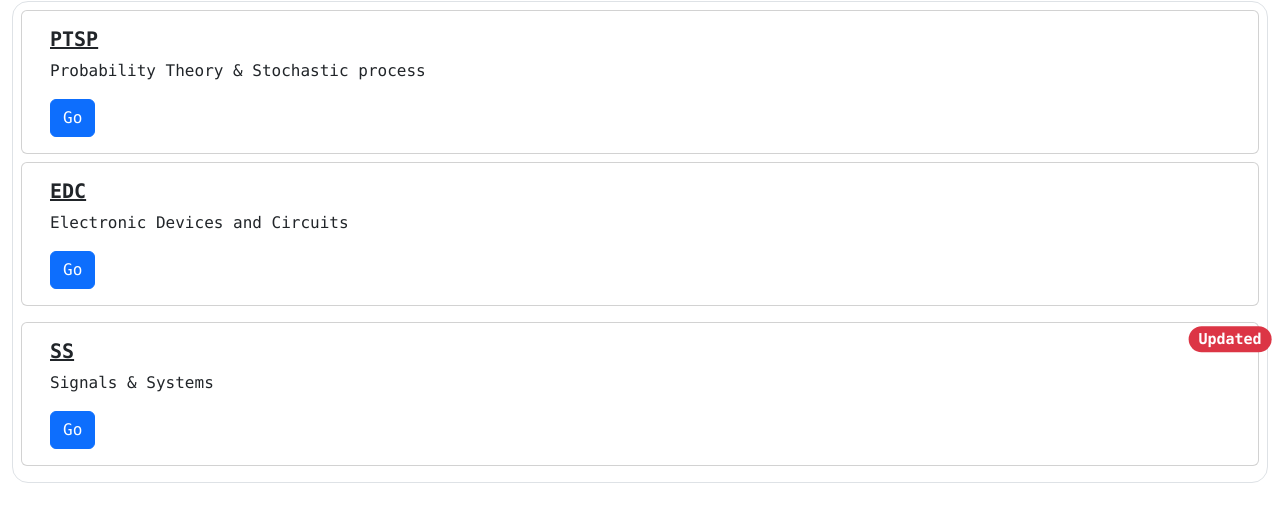
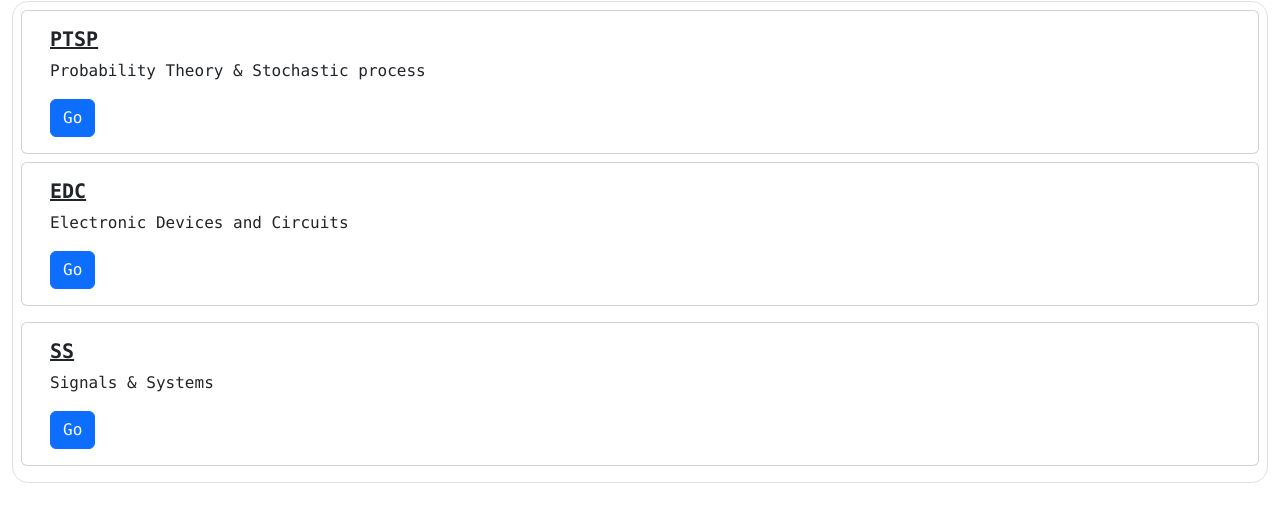
Before and after one commit to thenameisvnvr/vnvrcontent, a plain HTML site: page index.html in a window 1280 px wide. Shown: the part 93-614 px from the top of the page. Drawn offline with nearby package versions, Linux system fonts and the light colour scheme.

Commit message:
Update index.html

```diff
--- a/index.html
+++ b/index.html
@@ -59,11 +59,7 @@
             <b
               ><u
                 >SS
-                <span
-                  class="position-absolute top-0 start-100 translate-middle badge rounded-pill bg-danger"
-                >
-                  Updated
-                </span></u
+               </u
               ></b
             >
           </h5>
```
